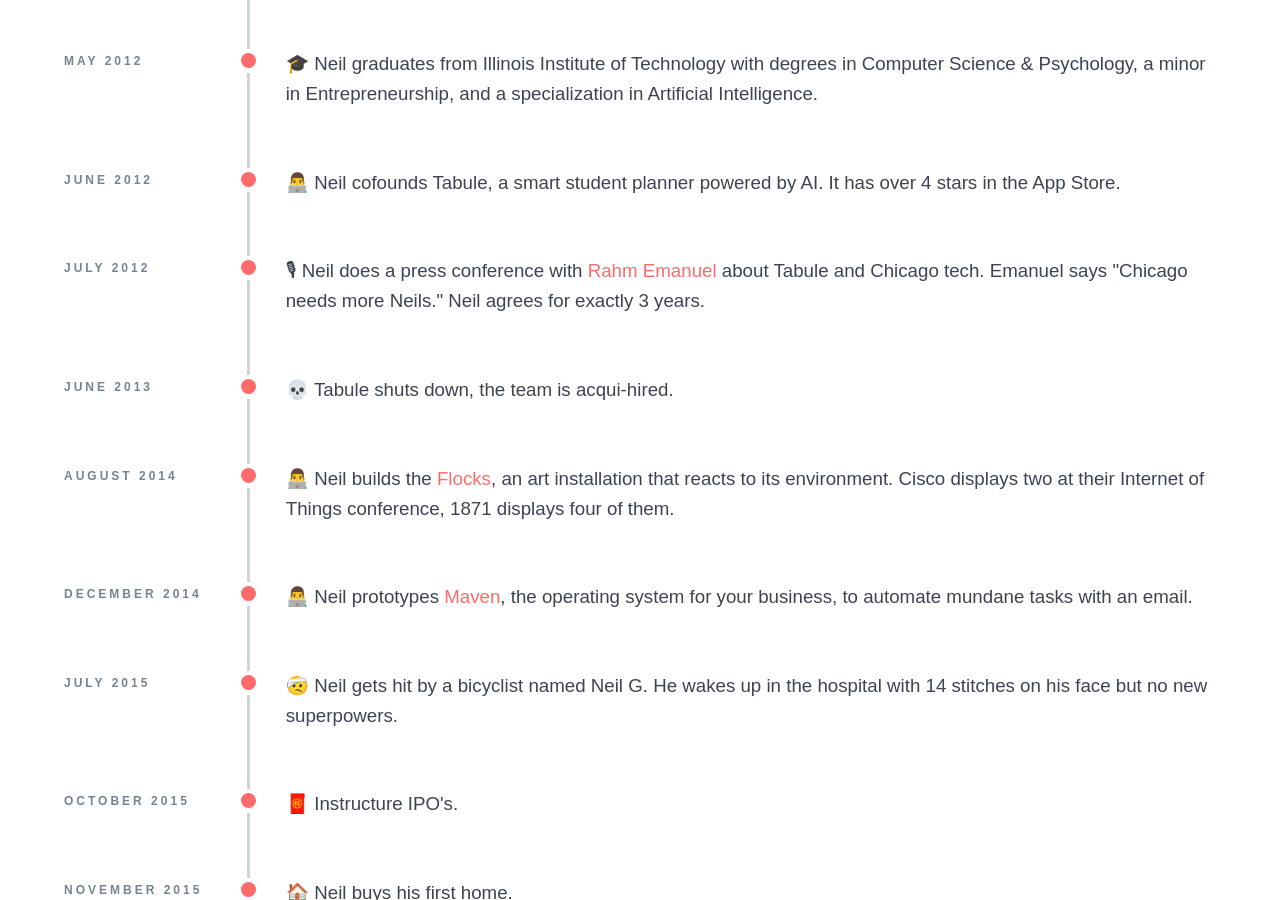
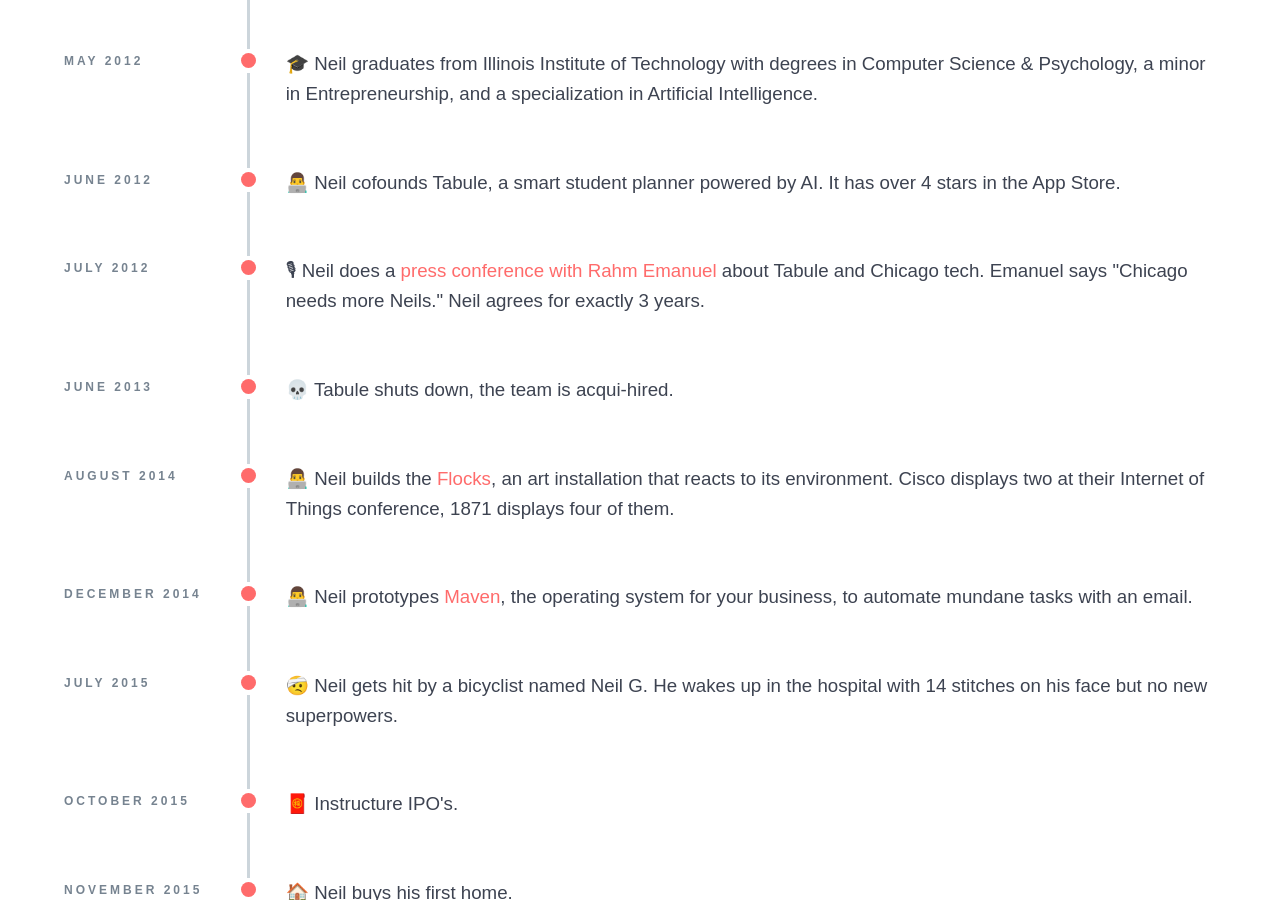
Before and after one commit to neilgupta/timeliner, a Jekyll site: the page built from index.html, in a window 1280 px wide and 900 px high, scrolled down 2692 px. Built offline with Jekyll 4.4.1, drawn with Linux system fonts in a browser that asks for light colours; some of the changed lines change nothing that is shown.

Commit message:
add video link

```diff
--- a/_config.yml
+++ b/_config.yml
@@ -53,8 +53,8 @@
         and a specialization in Artificial Intelligence.
     - June 2012: "👨‍💻 Neil cofounds Tabule, a smart student planner powered by AI. It has over 4 stars in the App Store."
     - July 2012: >-
-        🎙 Neil does a press conference with <a href="https://en.wikipedia.org/wiki/Rahm_Emanuel" target="_blank" rel="noopener">
-        Rahm Emanuel</a> about Tabule and Chicago tech. Emanuel says "Chicago needs more Neils." Neil agrees for exactly 3 years.
+        🎙 Neil does a <a href="https://vimeo.com/45029595" target="_blank" rel="noopener">press conference with Rahm Emanuel</a> about Tabule and
+        Chicago tech. Emanuel says "Chicago needs more Neils." Neil agrees for exactly 3 years.
     - June 2013: 💀 Tabule shuts down, the team is acqui-hired.
     - August 2014: >-
         👨‍💻 Neil builds the <a href="https://vimeo.com/108903604" target="_blank" rel="noopener" title="Watch the
```
